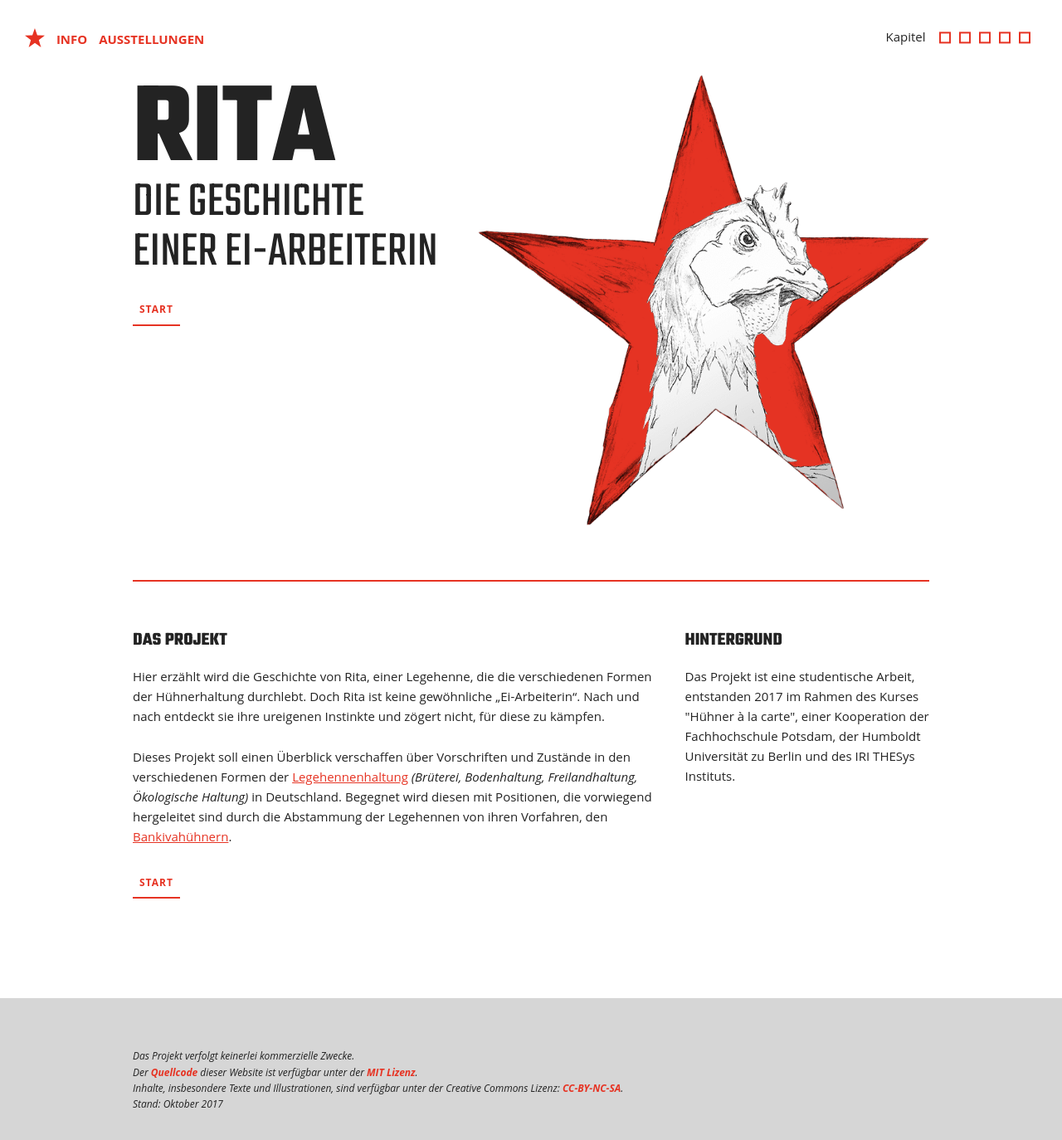
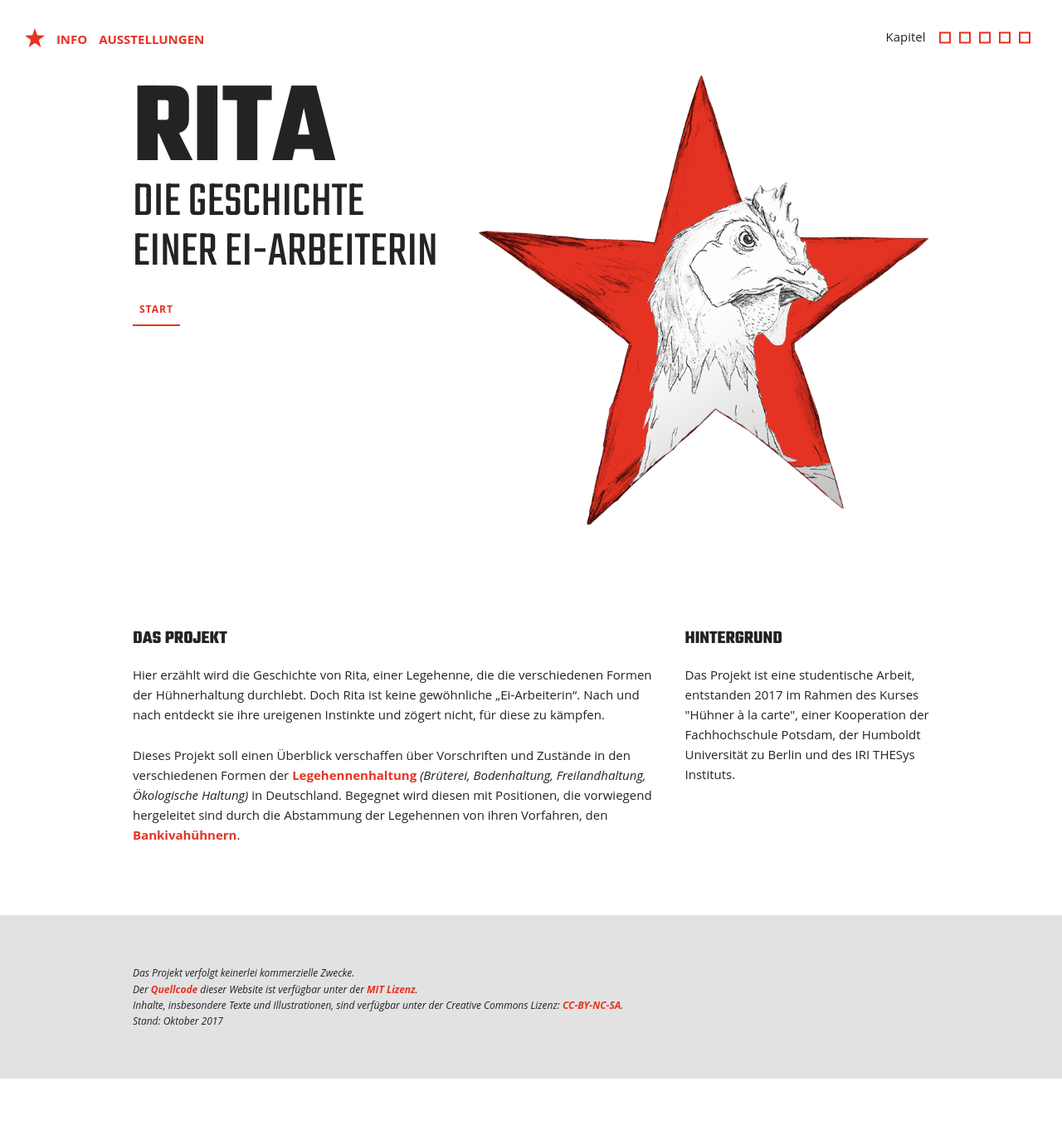
Before and after one commit to dnsos/ritasgeschichte, a Jekyll site: the page built from index.html, in a window 1280 px wide and 1400 px high, scrolled down 35 px. Shown: the top 1374 px of the window at 83% size. Built offline with Jekyll 4.4.1, drawn with Linux system fonts in a browser that asks for light colours; after the commit the page ends 1335 px from its top, so only the background shows below that.

Commit message:
Updated footer

```diff
--- a/_scss/_footer.scss
+++ b/_scss/_footer.scss
@@ -2,7 +2,7 @@ footer {
   width: 100vw;
   max-width: 100vw;
   margin: 0;
-  background-color: lighten($baseColor, 70%);
+  background-color: lighten($baseColor, 75%);
 
   .legal {
 
--- a/_scss/_intro.scss
+++ b/_scss/_intro.scss
@@ -31,5 +31,9 @@
 
 #info {
   padding-top: 6rem;
-  border-top: $border $primaryColor;
+
+  a {
+    font-weight: 700;
+    text-decoration: none;
+  }
 }
--- a/index.html
+++ b/index.html
@@ -24,8 +24,6 @@ excerpt: Hier erzählt wird die Geschichte von Rita, einer Legehenne, die die ve
 
       <p>Dieses Projekt soll einen Überblick verschaffen über Vorschriften und Zustände in den verschiedenen Formen der <a href="https://albert-schweitzer-stiftung.de/massentierhaltung/legehennen" target="_blank">Legehennenhaltung</a> <i>(Brüterei, Bodenhaltung, Freilandhaltung, Ökologische Haltung)</i> in Deutschland. Begegnet wird diesen mit Positionen, die vorwiegend hergeleitet sind durch die Abstammung der Legehennen von ihren Vorfahren, den <a href="https://de.wikipedia.org/wiki/Bankivahuhn" target="_blank">Bankivahühnern</a>.</p>
 
-      <a href="{{site.baseurl}}/1-die-doppelte-geburt/"><button type="button" name="button">Start</button></a>
-
     </section>
 
     <section class="four columns">
```
